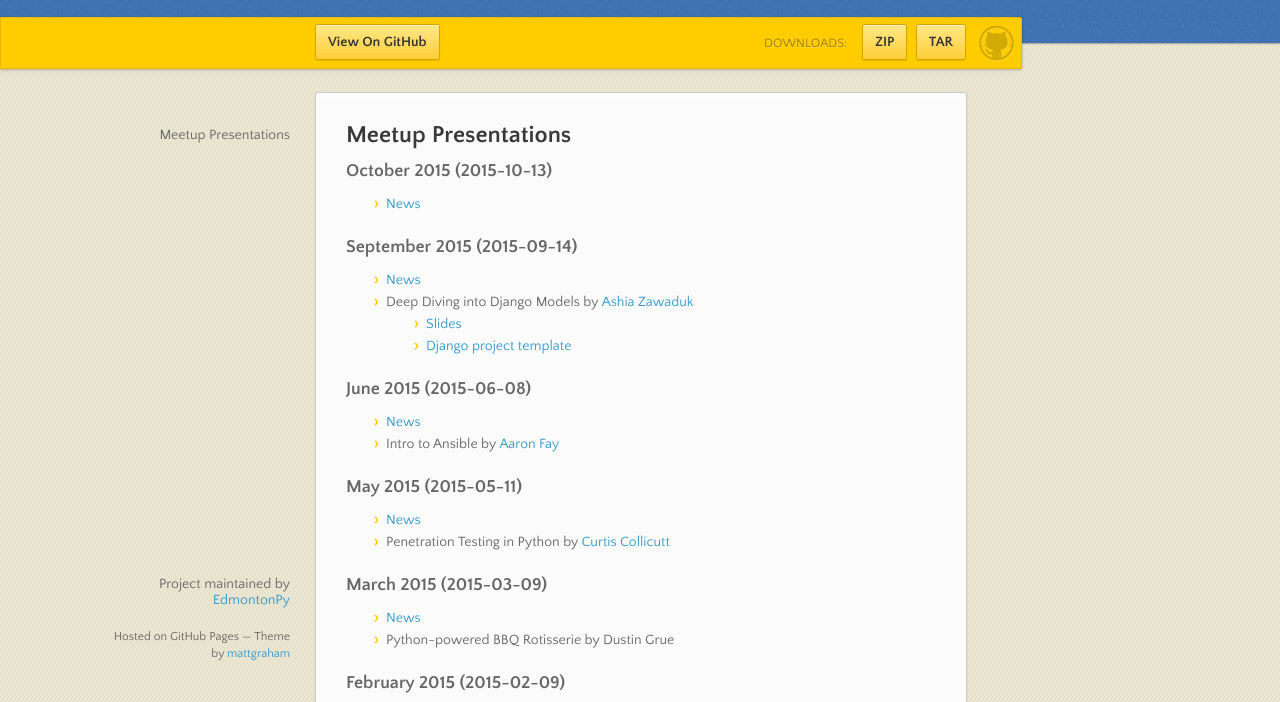
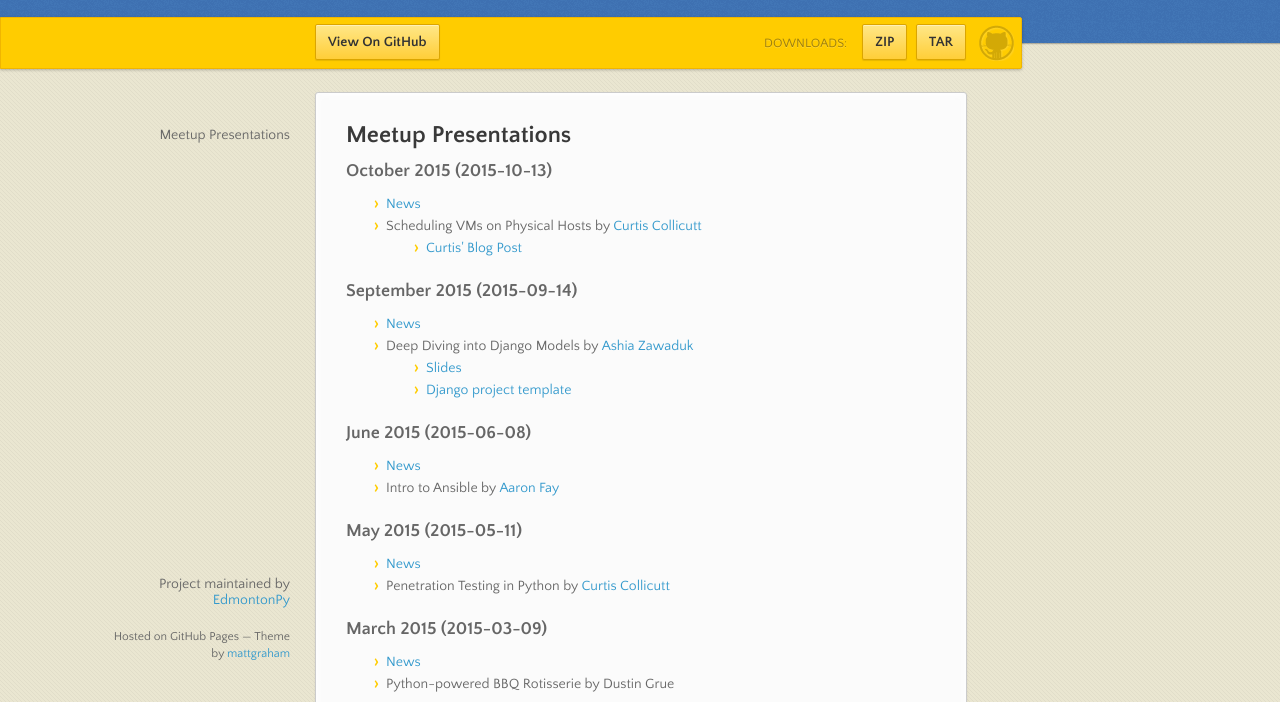
Before and after one commit to MinchinWeb/presentations, a plain HTML site: page index.html in a window 1280 px wide. Shown: the part 98-800 px from the top of the page. Drawn offline with nearby package versions, Linux system fonts and the light colour scheme.

Commit message:
Create gh-pages branch via GitHub

```diff
--- a/index.html
+++ b/index.html
@@ -47,6 +47,12 @@
 
 <ul>
 <li><a href="https://github.com/EdmontonPy/presentations/blob/gh-pages/2015-10-12/News.md">News</a></li>
+<li>Scheduling VMs on Physical Hosts by <a href="https://twitter.com/ccollicutt" title="Curtis Collicutt on Twitter">Curtis Collicutt</a>
+
+<ul>
+<li><a href="http://serverascode.com/2015/08/23/bin-packing-python.html">Curtis' Blog Post</a></li>
+</ul>
+</li>
 </ul>
 
 <h3>
```
Also changed, not shown: params.json (+1 -1 lines).
